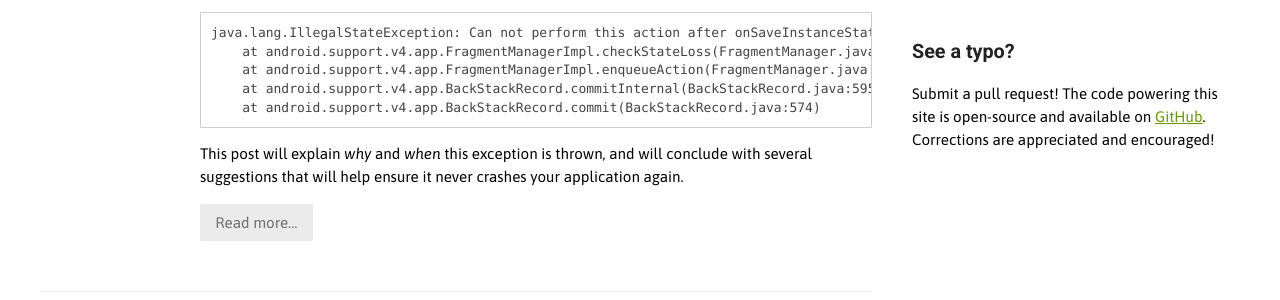
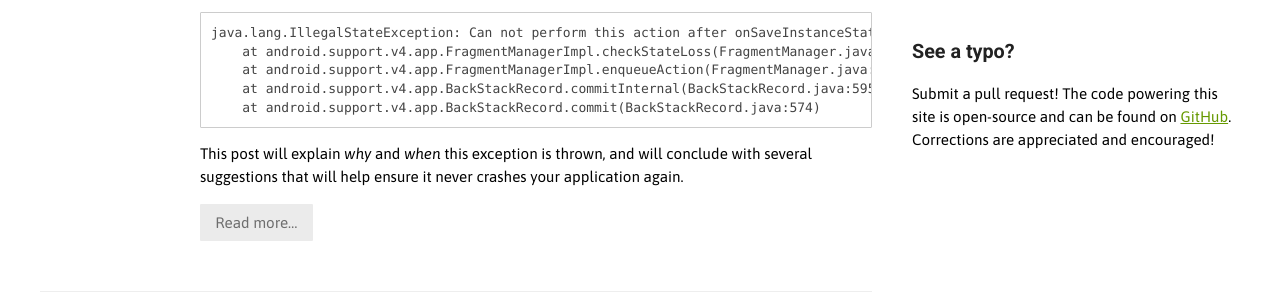
Before and after one commit to alexjlockwood/AndroidDesignPatterns, a Jekyll site: the page built from index.html, in a window 1280 px wide. Shown: the part 494-794 px from the top of the page. Built offline with Jekyll 4.4.1, drawn with Linux system fonts in a browser that asks for light colours; Markdown is read by kramdown in place of the engine named in the settings; the list of posts is cut into pages by our own code; comment, search, counter and statistics services are not loaded.

Commit message:
Fixed typo

```diff
--- a/_layouts/default.html
+++ b/_layouts/default.html
@@ -47,7 +47,7 @@
       </div>
       <div class="box">
         <h3>See a typo?</h3>
-        <p>Submit a pull request! The code powering this site is open-source and available on <a href="https://github.com/alexjlockwood/alexjlockwood.github.io/tree/master/_posts">GitHub</a>. Corrections are appreciated and encouraged!</p>
+        <p>Submit a pull request! The code powering this site is open-source and can be found on <a href="https://github.com/alexjlockwood/alexjlockwood.github.io/tree/master/_posts">GitHub</a>. Corrections are appreciated and encouraged!</p>
       </div>
     </div>
 
```
